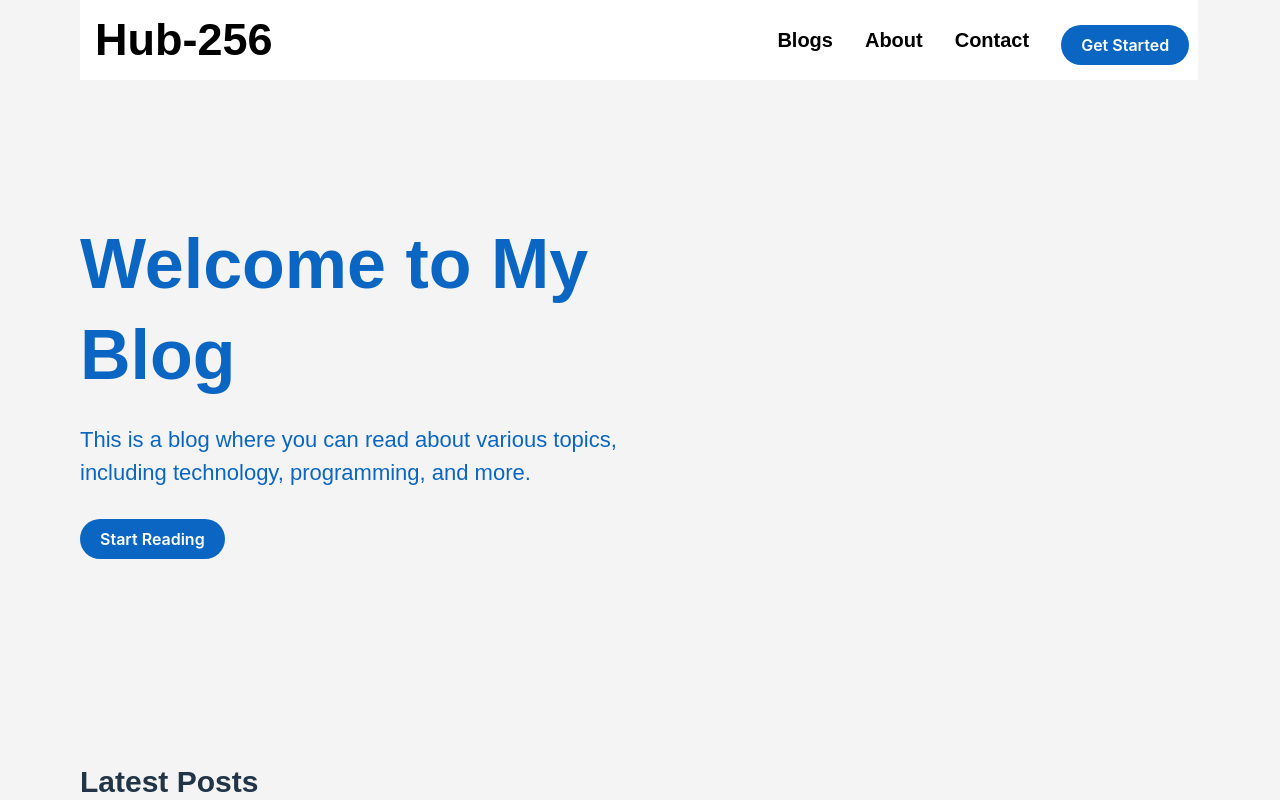
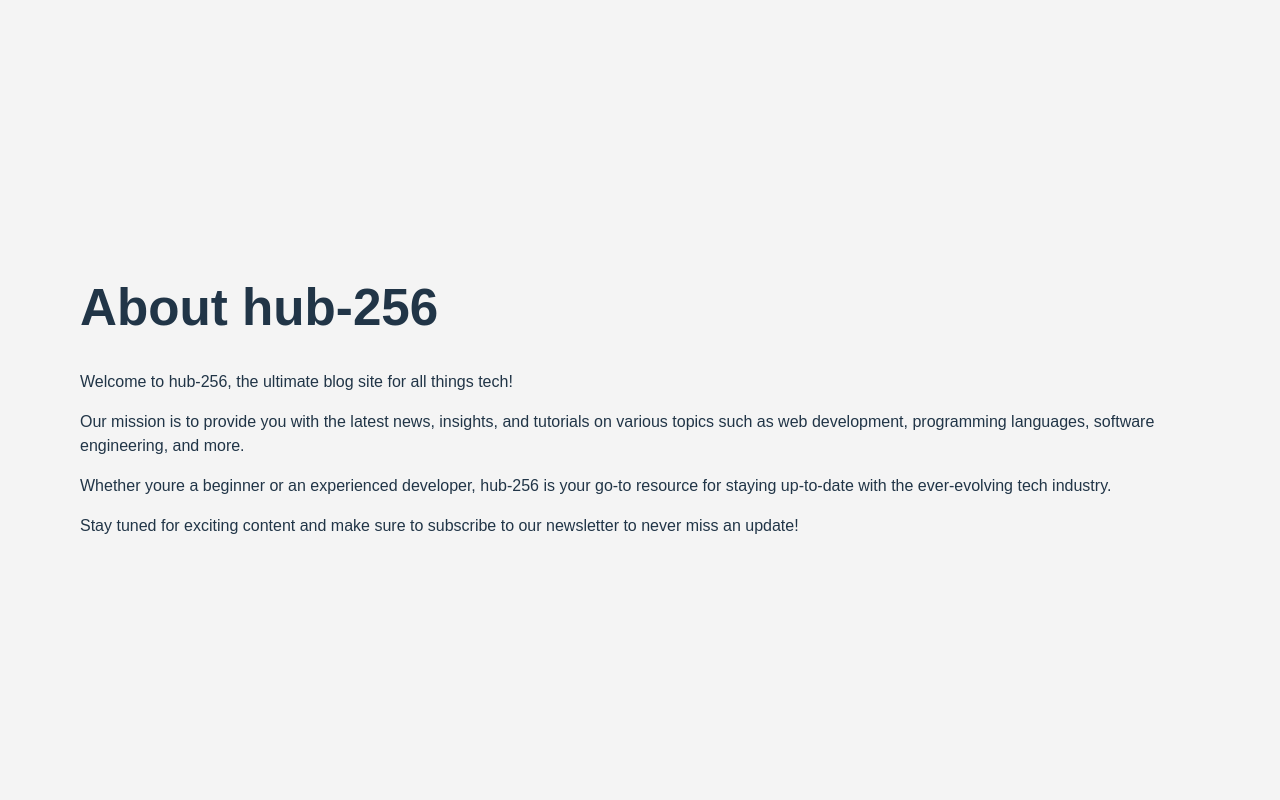
Before and after one commit to abenable/vite-project, a React (Vite) app: page /about in a window 1280 px wide. Shown: the top 800 px of the page. Built offline with nearby package versions, Linux system fonts and the light colour scheme; the HTML template or start-up script is replaced by a standard one.

Commit message:
Add React Router and About page

```diff
--- a/src/App.jsx
+++ b/src/App.jsx
@@ -1,10 +1,16 @@
 import "./App.css";
+import { Routes, Route } from "react-router-dom";
 import Layout from "./pages/layout/layout";
+import About from "./pages/about/about";
 
 const App = () => {
   return (
     <div className="App">
-      <Layout />{" "}
+      {/* <Layout />{" "} */}
+      <Routes>
+        <Route path="/" element={<Layout />} />
+        <Route path="about" element={<About />} />
+      </Routes>
     </div>
   );
 };
--- /dev/null
+++ b/src/pages/about/about.jsx
@@ -0,0 +1,24 @@
+const About = () => {
+  return (
+    <div>
+      <h1>About hub-256</h1>
+      <p>Welcome to hub-256, the ultimate blog site for all things tech!</p>
+      <p>
+        Our mission is to provide you with the latest news, insights, and
+        tutorials on various topics such as web development, programming
+        languages, software engineering, and more.
+      </p>
+      <p>
+        Whether youre a beginner or an experienced developer, hub-256 is your
+        go-to resource for staying up-to-date with the ever-evolving tech
+        industry.
+      </p>
+      <p>
+        Stay tuned for exciting content and make sure to subscribe to our
+        newsletter to never miss an update!
+      </p>
+    </div>
+  );
+};
+
+export default About;
```
